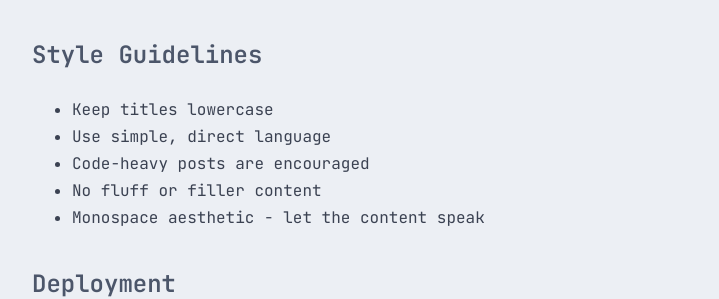
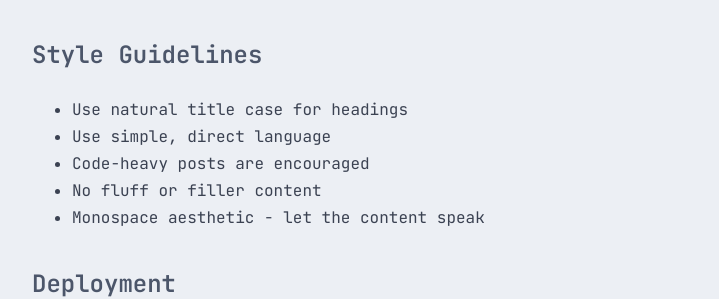
Before and after one commit to skyfallsin/skyfallsin.github.io, a Jekyll site: the page built from AGENTS.md, in a window 1280 px wide. Shown: the part 1575-1874 px from the top of the page, without its empty margins (280-999 px from the left). Built offline with Jekyll 4.4.1, drawn with Linux system fonts in a browser that asks for light colours; nearby versions of some CDN libraries; our own code applies the rules of GitHub Pages for plain Markdown files.

Commit message:
update style guidelines to use natural title case
Amp-Thread-ID: https://ampcode.com/threads/T-019c2497-7cb6-773b-bbdd-ec1c7a1a0ee3
Co-authored-by: Amp <amp@ampcode.com>

```diff
--- a/AGENTS.md
+++ b/AGENTS.md
@@ -52,7 +52,7 @@ Chart types: line, bar, pie, doughnut, radar, scatter, bubble
 
 ## Style Guidelines
 
-- Keep titles lowercase
+- Use natural title case for headings
 - Use simple, direct language
 - Code-heavy posts are encouraged
 - No fluff or filler content
```
